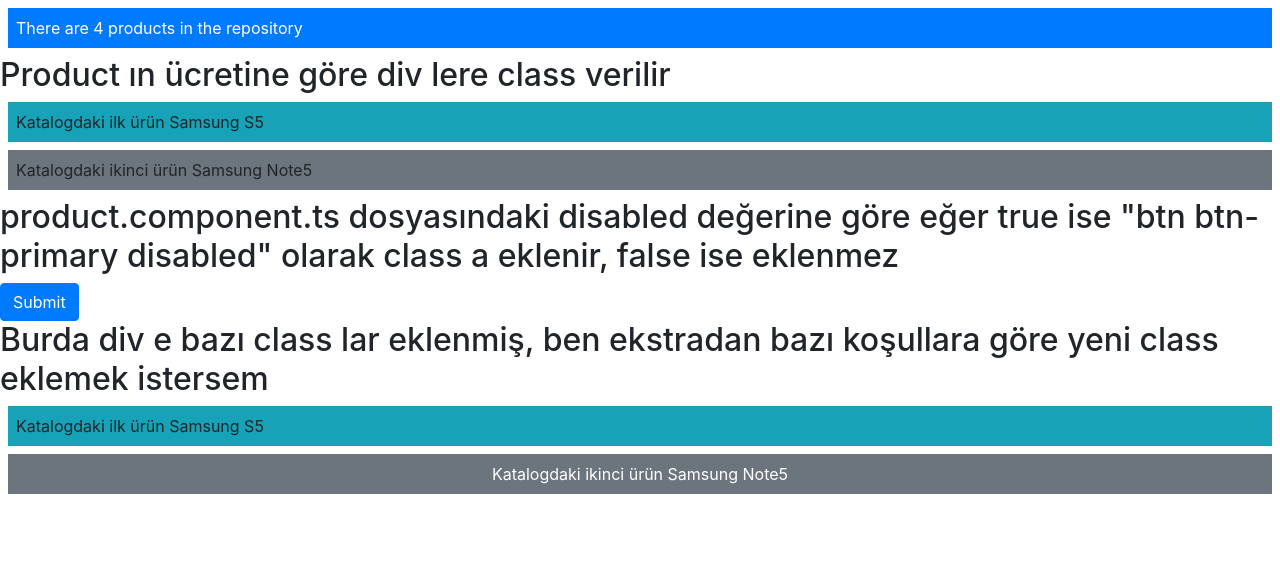
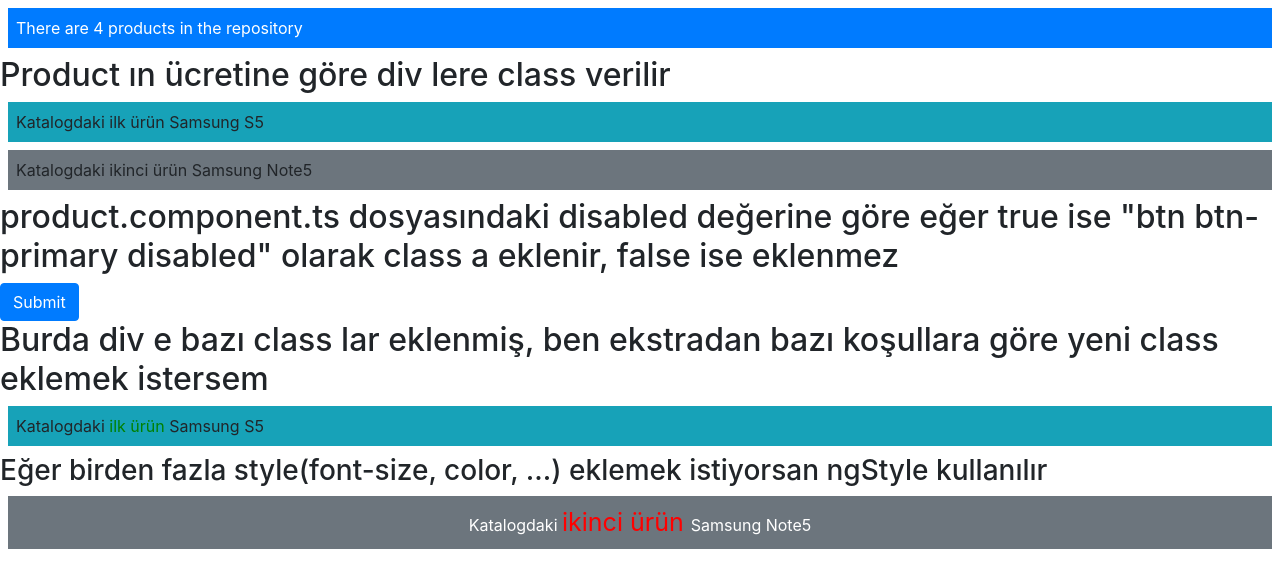
Before and after one commit to tahademir95/AngularApp, an Angular app: page / in a window 1280 px wide. Shown: the top 588 px of the page. Built offline with nearby package versions, Linux system fonts and the light colour scheme.

Commit message:
Bir veya birden fazla style nasıl ekleniceği gösterildi

```diff
--- a/src/app/product.component.html
+++ b/src/app/product.component.html
@@ -16,9 +16,9 @@
 
 <h2>Burda div e bazı class lar eklenmiş, ben ekstradan bazı koşullara göre yeni class eklemek istersem</h2>
 <div class="m-2 p-2" [ngClass]="getClassMap(1)">
-    Katalogdaki ilk ürün {{ model.getProductById(1).name }}
+    Katalogdaki <span [style.color]="color">ilk ürün</span> {{ model.getProductById(1).name }}
 </div>
-
+<h3>Eğer birden fazla style(font-size, color, ...) eklemek istiyorsan ngStyle kullanılır</h3>
 <div class="m-2 p-2" [ngClass]="getClassMap(2)">
-    Katalogdaki ikinci ürün {{ model.getProductById(2).name }}
+    Katalogdaki <span [ngStyle]="getStyles(2)">ikinci ürün </span> {{ model.getProductById(2).name }}
 </div>
--- a/src/app/product.component.ts
+++ b/src/app/product.component.ts
@@ -13,6 +13,8 @@ import { Product } from './product.model';
 export class ProductComponent {
     model: ProductRepository = new ProductRepository();
     disabled = false;
+    color:string = this.model.getProductById(1).price > 3000 ? "red" : "green";
+    fontWeight: string = "bold";
 
     getClasses(id: number): string {
         let product = this.model.getProductById(id);
@@ -28,4 +30,12 @@ export class ProductComponent {
         }
     }
 
+    getStyles(id: number) {
+        let product = this.model.getProductById(id);
+        return {
+            fontSize: "25px",
+            color: product.price <=3000 ? "green" : "red"
+        }
+    }
+
 }
```
